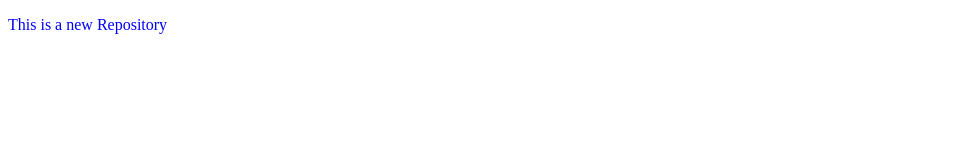
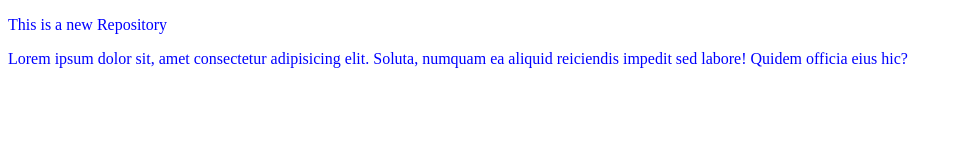
Before and after one commit to oGGy-08/LocalRepo, a plain HTML site: page index.html in a window 1280 px wide. Shown: the whole page, without its empty margins (0-962 px from the left). Drawn offline with Linux system fonts and the light colour scheme.

Commit message:
Add New Feature

```diff
--- a/index.html
+++ b/index.html
@@ -8,5 +8,8 @@
 </head>
 <body>
     <p>This is a new Repository</p>
+    <p>Lorem ipsum dolor sit, amet consectetur adipisicing elit.
+        Soluta, numquam ea aliquid reiciendis impedit sed labore!
+        Quidem officia eius hic?</p>
 </body>
 </html>
```
